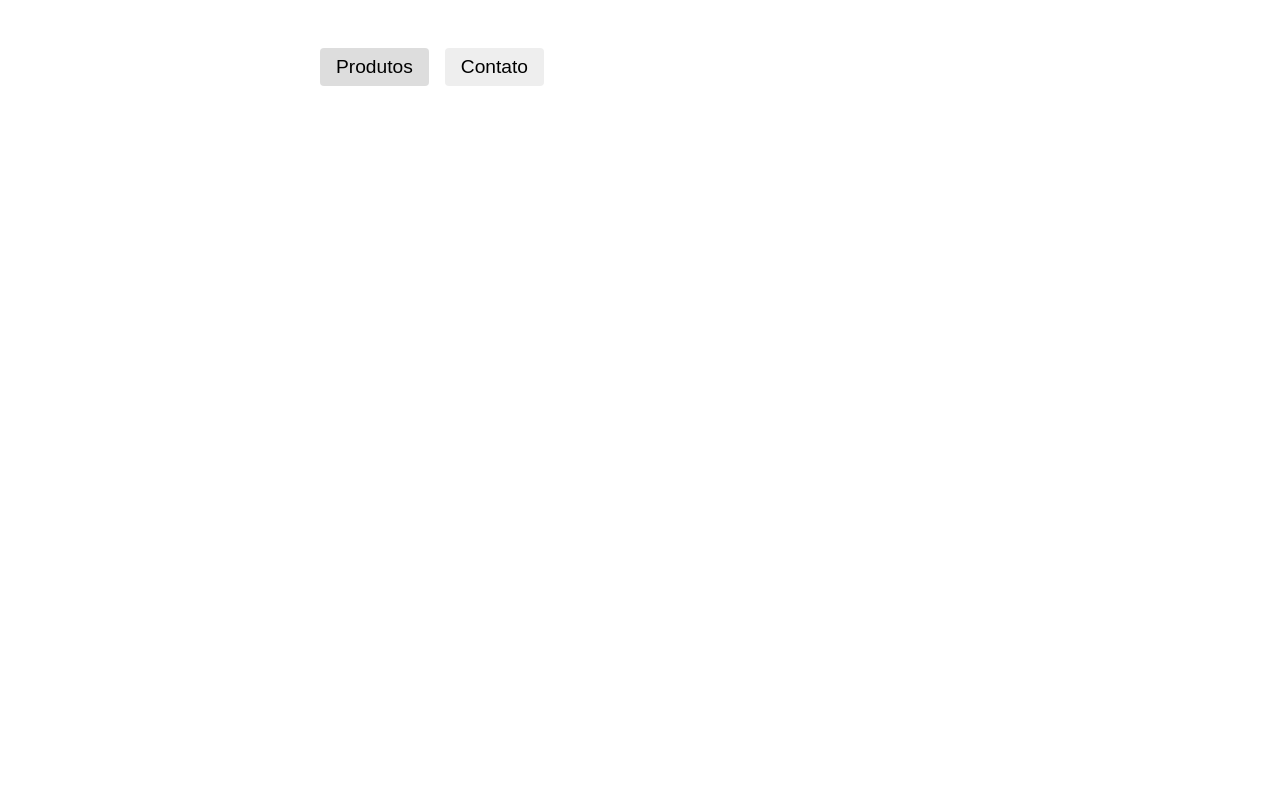
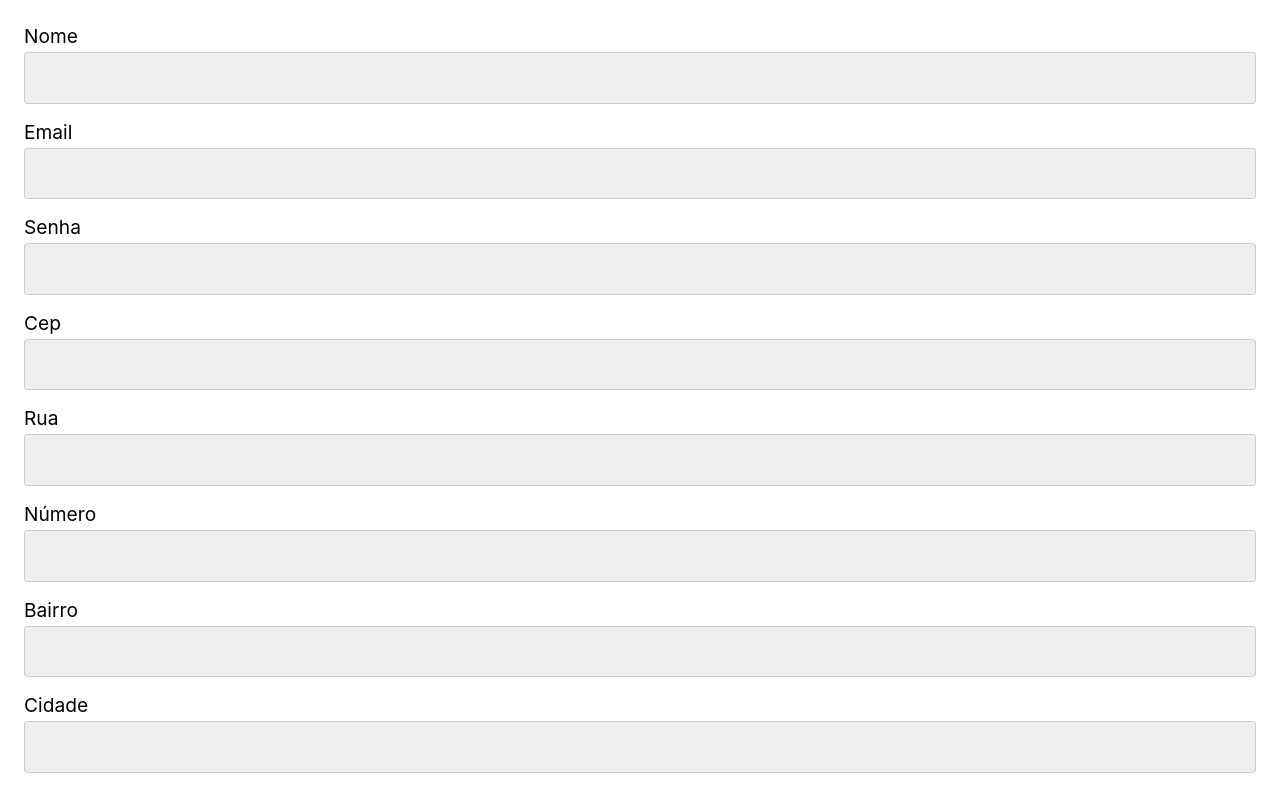
Before and after one commit to baestero/praticando-React, a React (Vite) app: page / in a window 1280 px wide. Shown: the top 792 px of the page. Built offline with nearby package versions, Linux system fonts and the light colour scheme; no server answers.

Commit message:
Input e meu desafio Input

```diff
--- a/index.html
+++ b/index.html
@@ -3,6 +3,7 @@
 
 <head>
   <meta charset="UTF-8" />
+  <link rel="stylesheet" href="./style.css">
   <meta name="viewport" content="width=device-width, initial-scale=1.0" />
   <title>React</title>
   <meta name="description" content="React" />
--- a/public/style.css
+++ b/public/style.css
@@ -54,7 +54,10 @@ label {
   margin-bottom: 0.25rem;
 }
 
-input,
+input[type="text"],
+input[type="password"],
+input[type="email"],
+input[type="number"],
 textarea {
   display: block;
   border: 1px solid #ccc;
@@ -63,8 +66,12 @@ textarea {
   border-radius: var(--radius);
   background: #eee;
   transition: 0.2s;
+  margin-bottom: 1rem;
 }
 
+input[type="text"]:focus,
+input[type="password"]:focus,
+input[type="email"]:focus,
 input:focus,
 textarea:focus {
   outline: none;
--- /dev/null
+++ b/src/018 - Desafio Input - Meu desafio/Meu-Desafio-Input.jsx
@@ -0,0 +1,139 @@
+import React from "react";
+
+// Faça um fetch (POST) para a API abaixo
+// Para a criação ser aceita é necessário enviar dodos de:
+// nome, email, senha, cep, rua, numero, bairro, cidade e estado
+// Essa é a função utilizado para realizar o POST
+// Mostre uma mensagem na tela, caso a resposta da API seja positiva
+
+const App = () => {
+  const [nome, setNome] = React.useState("");
+  const [email, setEmail] = React.useState("");
+  const [senha, setSenha] = React.useState("");
+  const [cep, setCep] = React.useState("");
+  const [rua, setRua] = React.useState("");
+  const [numero, setNumero] = React.useState("");
+  const [bairro, setBairro] = React.useState("");
+  const [cidade, setCidade] = React.useState("");
+  const [estado, setEstado] = React.useState("");
+  const [feedback, setFeedback] = React.useState(null);
+
+  function handleSubmit(event) {
+    event.preventDefault();
+    fetchForm();
+  }
+
+  async function fetchForm() {
+    const data = JSON.stringify({
+      nome: nome,
+      email: email,
+      senha: senha,
+      cep: cep,
+      rua: rua,
+      numero: numero,
+      bairro: bairro,
+      cidade: cidade,
+      estado: estado,
+    });
+
+    const response = await fetch(
+      "https://ranekapi.origamid.dev/json/api/usuario",
+      {
+        method: "POST",
+        headers: {
+          "Content-Type": "application/json",
+        },
+        body: data,
+      }
+    );
+    const resultado = await response.json();
+
+    if (resultado.ID !== undefined) {
+      setFeedback(true);
+    } else {
+      setFeedback(false);
+    }
+  }
+
+  return (
+    <form onSubmit={handleSubmit}>
+      <label htmlFor="nome">Nome</label>
+      <input
+        type="text"
+        id="nome"
+        name="nome"
+        value={nome}
+        onChange={(event) => setNome(event.target.value)}
+      />
+      <label htmlFor="email">Email</label>
+      <input
+        type="email"
+        id="email"
+        name="email"
+        value={email}
+        onChange={(event) => setEmail(event.target.value)}
+      />
+      <label htmlFor="senha">Senha</label>
+      <input
+        type="password"
+        id="senha"
+        name="senha"
+        value={senha}
+        onChange={(event) => setSenha(event.target.value)}
+      />
+      <label htmlFor="cep">Cep</label>
+      <input
+        type="number"
+        id="cep"
+        name="cep"
+        value={cep}
+        onChange={(event) => setCep(event.target.value)}
+      />
+      <label htmlFor="nome">Rua</label>
+      <input
+        type="text"
+        id="rua"
+        name="rua"
+        value={rua}
+        onChange={(event) => setRua(event.target.value)}
+      />
+      <label htmlFor="numero">Número</label>
+      <input
+        type="text"
+        id="numero"
+        name="numero"
+        value={numero}
+        onChange={(event) => setNumero(event.target.value)}
+      />
+      <label htmlFor="bairro">Bairro</label>
+      <input
+        type="text"
+        id="bairro"
+        name="bairro"
+        value={bairro}
+        onChange={(event) => setBairro(event.target.value)}
+      />
+      <label htmlFor="cidade">Cidade</label>
+      <input
+        type="text"
+        id="cidade"
+        name="cidade"
+        value={cidade}
+        onChange={(event) => setCidade(event.target.value)}
+      />
+      <label htmlFor="estado">Estado</label>
+      <input
+        type="text"
+        id="estado"
+        name="estado"
+        value={estado}
+        onChange={(event) => setEstado(event.target.value)}
+      />
+      {feedback === false && <p>Erro ao enviar Formulário.</p>}
+      {feedback === true && <p>Formulário enviado com sucesso!</p>}
+      <button>Enviar</button>
+    </form>
+  );
+};
+
+export default App;
--- a/src/index.jsx
+++ b/src/index.jsx
@@ -1,5 +1,5 @@
 import React from "react";
 import { createRoot } from "react-dom/client";
-import App from "./016 - Desafio Router - Correção/Correção - Desafio Router";
+import App from "./018 - Desafio Input - Meu desafio/Meu-Desafio-Input";
 
 createRoot(document.getElementById("root")).render(<App />);
```
Also changed, not shown: src/017 - Input/001-Aula-Input.jsx (added, +37 -0 lines).
